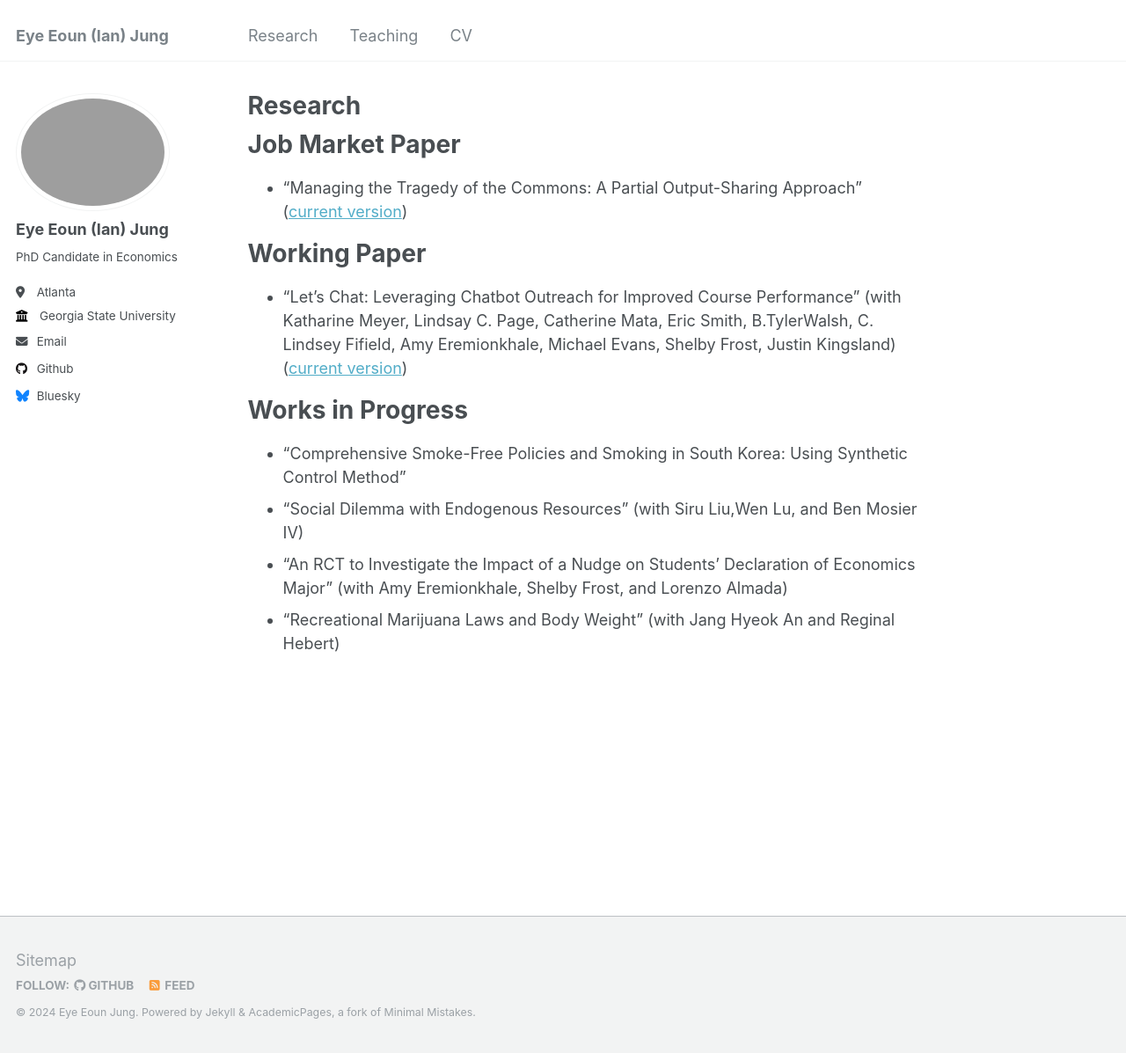
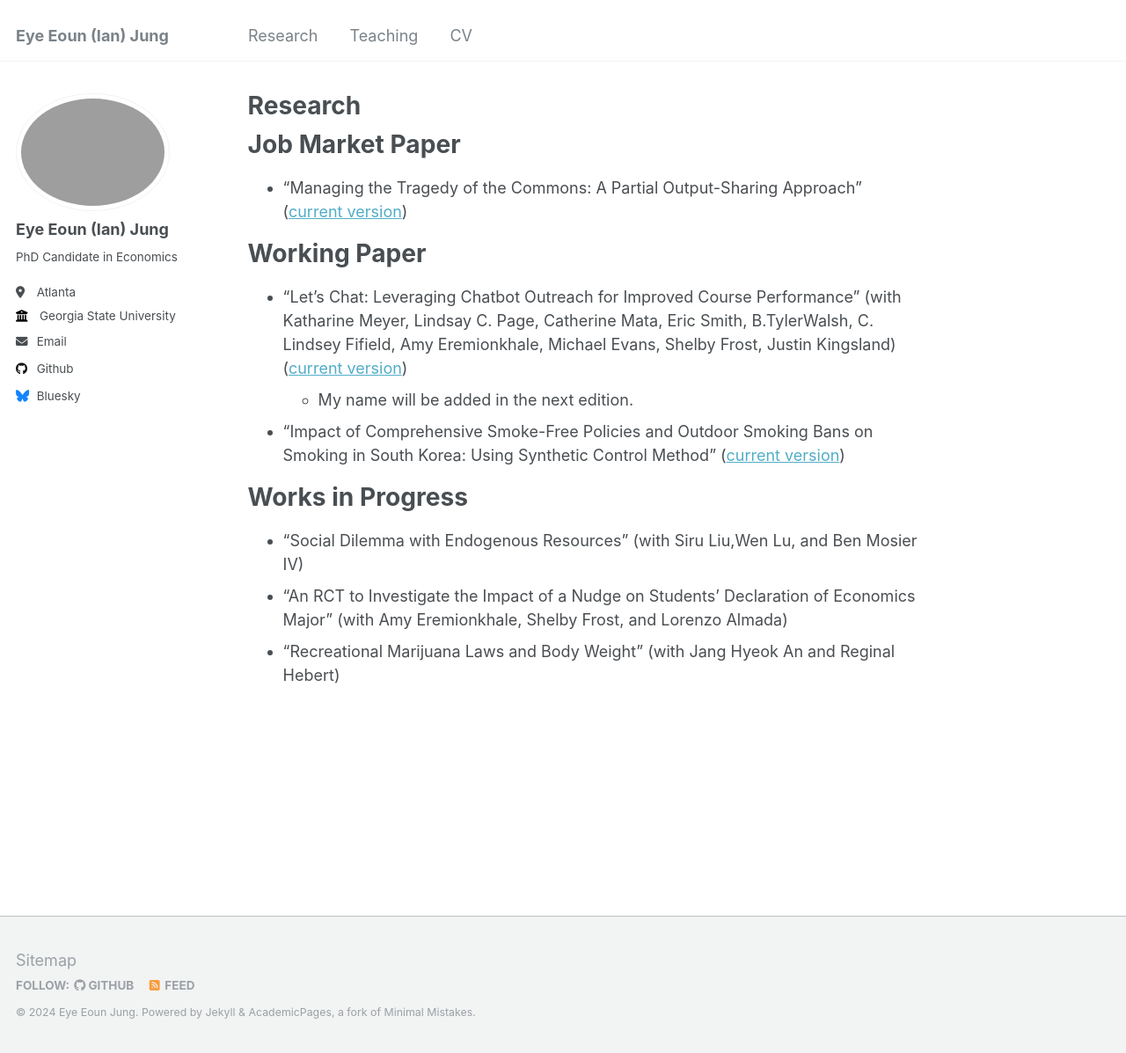
Before and after one commit to ejung11/ejung11.github.io, a Jekyll site: the page built from _pages/research.md, in a window 1280 px wide and 1197 px high. Shown: the whole window at 88% size. Built offline with Jekyll 4.4.1, drawn with Linux system fonts in a browser that asks for light colours.

Commit message:
Add files via upload

```diff
--- a/_pages/research.md
+++ b/_pages/research.md
@@ -8,15 +8,17 @@ redirect_from:
 ---
 
 # Job Market Paper
-* “Managing the Tragedy of the Commons: A Partial Output-Sharing Approach” ([current version](https://ejung11.github.io/files/.pdf))
+* “Managing the Tragedy of the Commons: A Partial Output-Sharing Approach” ([current version](https://ejung11.github.io/files/paperdraft_partial_output_sharing_v7.pdf))
 
 # Working Paper
 * "Let’s Chat: Leveraging Chatbot Outreach for Improved Course Performance" (with Katharine Meyer,
 Lindsay C. Page, Catherine Mata, Eric Smith, B.TylerWalsh, C. Lindsey Fifield, Amy Eremionkhale,
 Michael Evans, Shelby Frost, Justin Kingsland) ([current version](https://ejung11.github.io/files/letschat.pdf))
+  * My name will be added in the next edition.
+
+* “Impact of Comprehensive Smoke-Free Policies and Outdoor Smoking Bans on Smoking in South Korea: Using Synthetic Control Method” ([current version](https://ejung11.github.io/files/paperdraft_sfp_southkorea_v7.pdf))
 
 # Works in Progress
-* “Comprehensive Smoke-Free Policies and Smoking in South Korea: Using Synthetic Control Method”
 * “Social Dilemma with Endogenous Resources” (with Siru Liu,Wen Lu, and Ben Mosier IV)
 * “An RCT to Investigate the Impact of a Nudge on Students’ Declaration of Economics Major” (with Amy
 Eremionkhale, Shelby Frost, and Lorenzo Almada)
```
